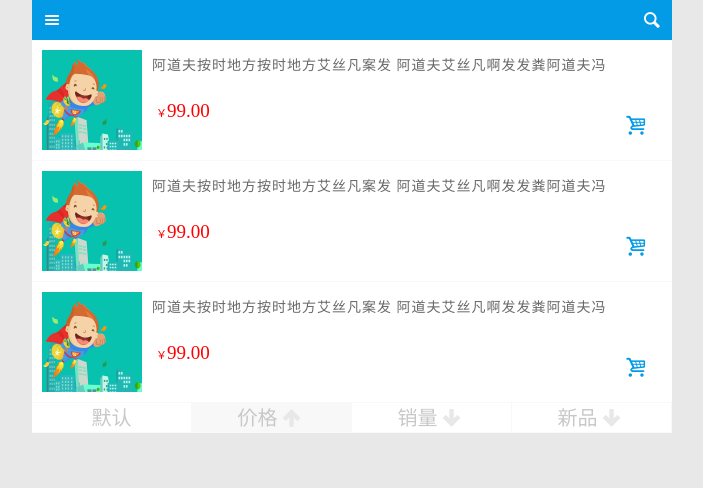
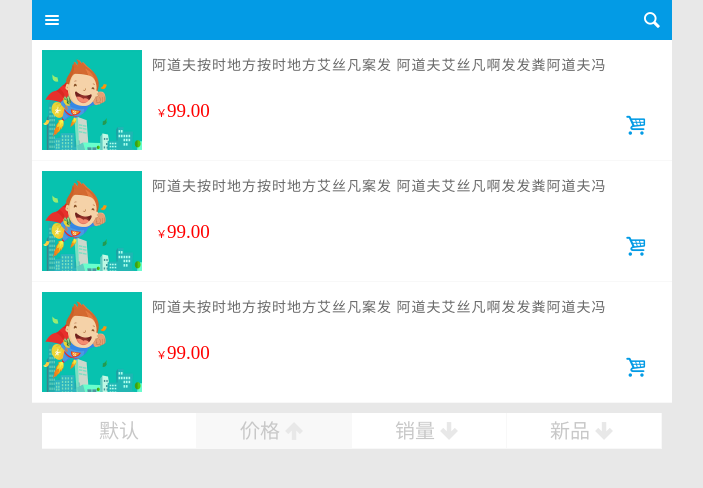
Before and after one commit to jinges/weishop, a plain HTML site: page products.html in a window 1280 px wide. Shown: the whole page, without its empty margins (288-991 px from the left). Drawn offline with Linux system fonts and the light colour scheme.

Commit message:
style.css

```diff
--- a/css/style.css
+++ b/css/style.css
@@ -198,15 +198,20 @@
 	width: calc(100% - 100px);
 	padding-left: 10px;
 }
-.basket{width: 60px;
-  font-size: 22px;
-  line-height: 50px;
-  text-align: center;
-  color: #039BE5;
+.basket{
+	width: 60px;
+	font-size: 22px;
+	line-height: 50px;
+	text-align: center;
+	color: #039BE5;
+}
+.filter{
+	bottom: 0px;
+	padding: 10px;
 }
 .filter span{
-	height: 30px;
-	line-height: 30px;
+	height: 36px;
+	line-height: 36px;
 	text-align: center;
 	background: #fff;
 	border-bottom: 1px solid #f8f8f8;
```
